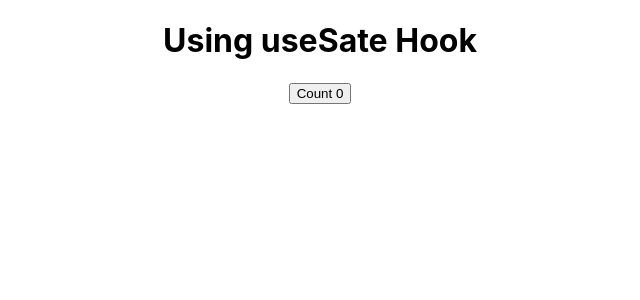
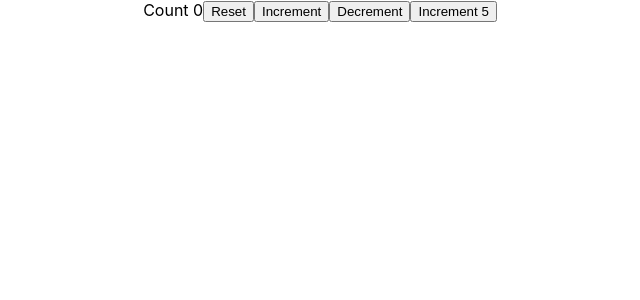
Before and after one commit to hyousafdev/Front-End-Developement-Course, a React (Create React App) app in the folder react-hooks/: page / in a window 1280 px wide. Shown: the top 300 px of the page, without its empty margins (320-960 px from the left). Built offline with nearby package versions, Linux system fonts and the light colour scheme.

Commit message:
useState Hook with Previous State

```diff
--- a/react-hooks/src/App.js
+++ b/react-hooks/src/App.js
@@ -1,11 +1,13 @@
 //import logo from './logo.svg';
 import './App.css';
 import ClassCounter from './HooksComponents/useStateHook';
+import HooksCounterTwo from './HooksComponents/useStateHookTwo';
 
 function App() {
   return (
     <div className="App">
-      <ClassCounter />
+      {/* <ClassCounter /> */}
+      <HooksCounterTwo />
     </div>
   );
 }
--- /dev/null
+++ b/react-hooks/src/HooksComponents/useStateHookTwo.js
@@ -0,0 +1,25 @@
+import React, {useState} from 'react'
+
+function HooksCounterTwo() {
+    const initialCounter = 0
+    const[count, setCount] = useState(initialCounter)
+
+    const incrementFive = () => {
+        for(let i = 0; i < 5; i++ ) {
+           // setCount(count + 1) // with setCount the loop is not work just increment only one state
+           setCount(prevCount => prevCount + 1) // with previous count or preCount run the loop and add 5 to previous state like 5 + 5 + 5 and so on
+        }
+    }
+  return (
+    <div>
+        Count {count}
+        <button onClick={() => setCount(initialCounter)}>Reset</button>
+        <button onClick={() => setCount(count + 1)}>Increment</button>
+        <button onClick={() => setCount(count - 1)}>Decrement</button>
+
+        <button onClick={incrementFive}>Increment 5</button>
+    </div>
+  )
+}
+
+export default HooksCounterTwo
```
